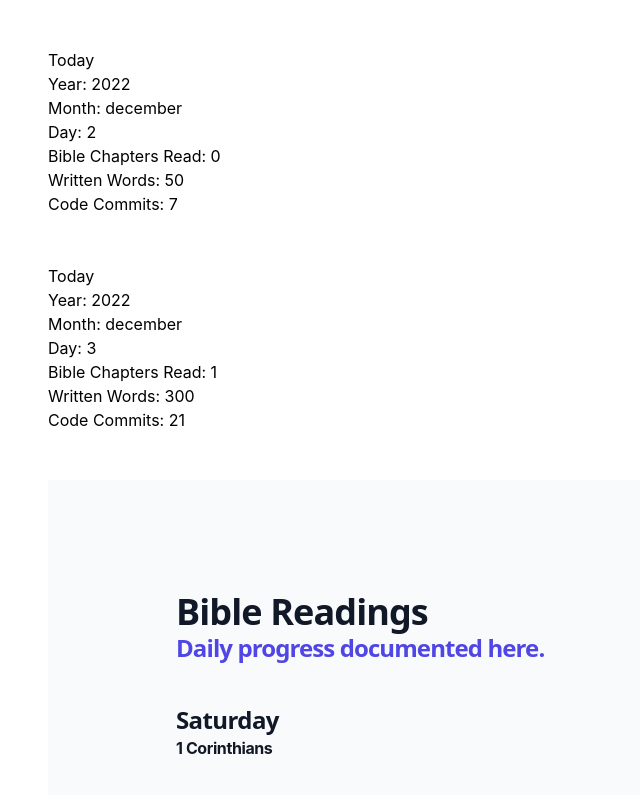
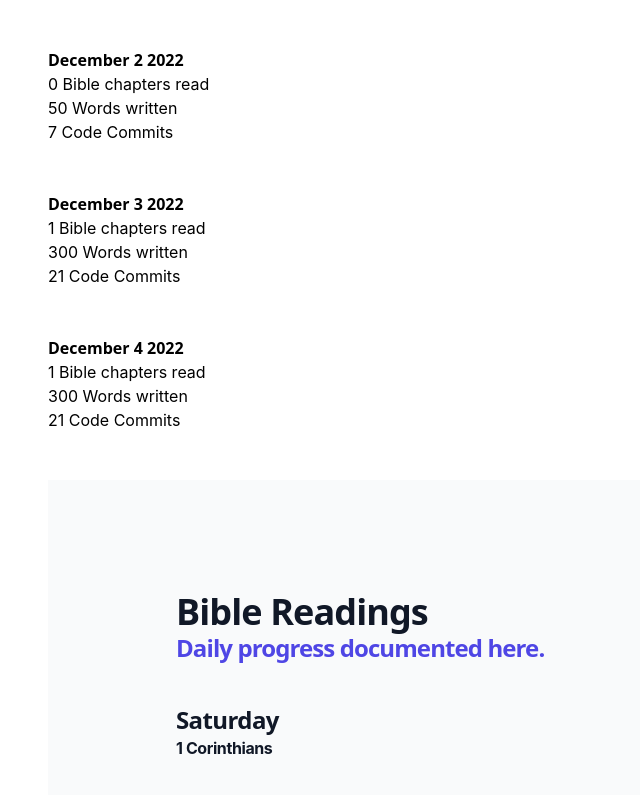
Before and after one commit to dfilmon/daily-weekly-habit-tracker, a React (Create React App) app: page / in a window 1280 px wide. Shown: the top 795 px of the page, without its empty margins (0-640 px from the left). Built offline with nearby package versions, Linux system fonts and the light colour scheme.

Commit message:
3 files modified

```diff
--- a/src/App.js
+++ b/src/App.js
@@ -10,13 +10,14 @@ export default function App() {
         {dailyData.map(function (data) {
           return (
             <div>
-              <h1>Today</h1>
-              <p>Year: {data.year}</p>
-              <p>Month: {data.month}</p>
-              <p>Day: {data.day}</p>
-              <p>Bible Chapters Read: {data.bibleChaptersRead}</p>
-              <p>Written Words: {data.writtenWords}</p>
-              <p>Code Commits: {data.codeCommits}</p>
+              <b>
+                <span>{data.month} </span> <span>{data.day} </span>
+                <span>{data.year}</span>
+              </b>
+              <br />
+              <p>{data.bibleChaptersRead} Bible chapters read</p>
+              <p>{data.writtenWords} Words written</p>
+              <p>{data.codeCommits} Code Commits</p>
               <br />
               <br />
             </div>
--- a/src/data/data.jsx
+++ b/src/data/data.jsx
@@ -1,7 +1,7 @@
 let dailyData = [
   {
     year: 2022,
-    month: 'december',
+    month: 'December',
     day: 2,
     bibleChaptersRead: 0,
     writtenWords: 50,
@@ -9,8 +9,16 @@ let dailyData = [
   },
   {
     year: 2022,
-    month: 'december',
+    month: 'December',
     day: 3,
+    bibleChaptersRead: 1,
+    writtenWords: 300,
+    codeCommits: 21,
+  },
+  {
+    year: 2022,
+    month: 'December',
+    day: 4,
     bibleChaptersRead: 1,
     writtenWords: 300,
     codeCommits: 21,
--- a/src/style.css
+++ b/src/style.css
@@ -4,6 +4,10 @@ p {
     Ubuntu, Cantarell, 'Open Sans', 'Helvetica Neue', sans-serif;
 }
 
-body{
+body {
   padding: 3em;
 }
+
+span {
+  /* margin-right: 1em; */
+}
```
